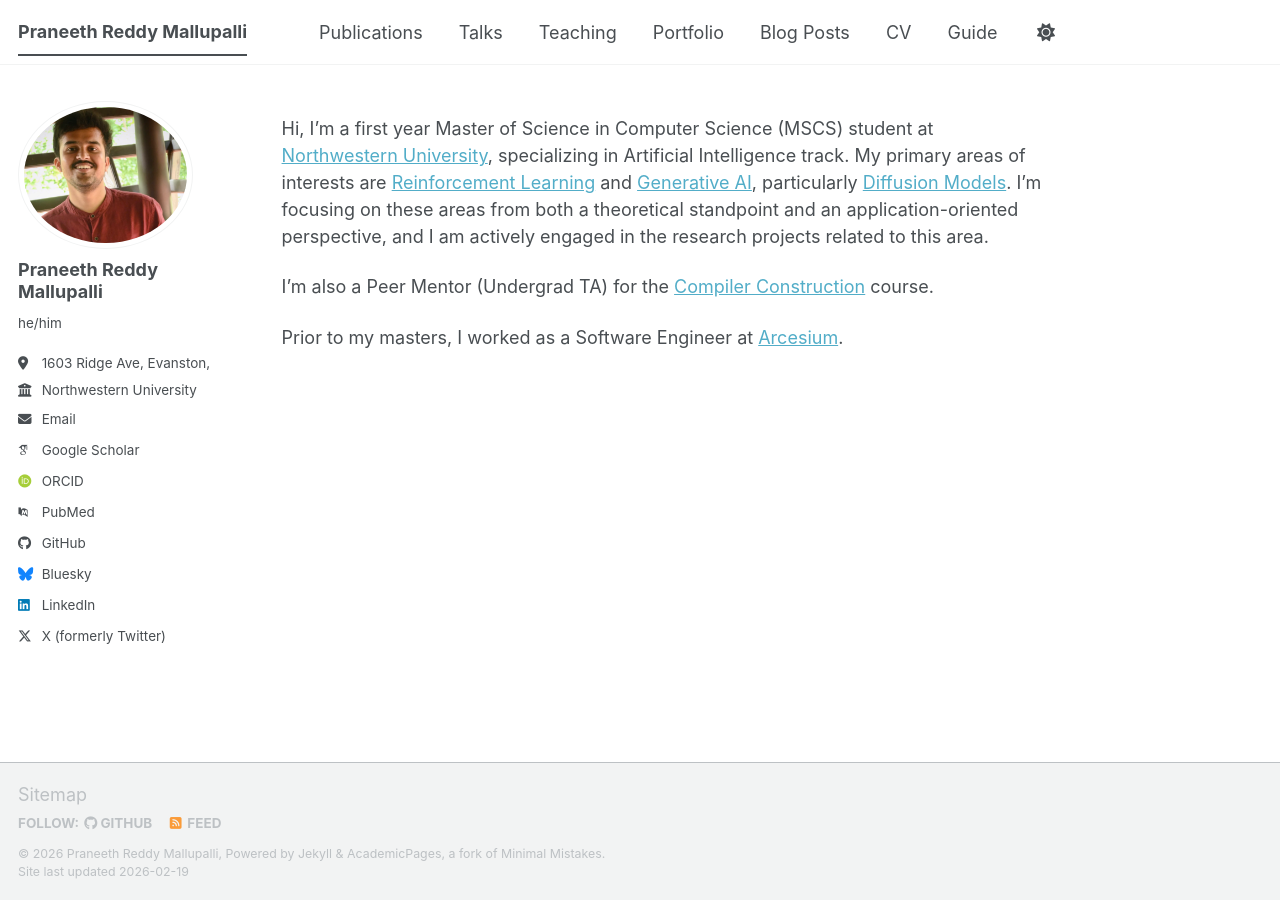
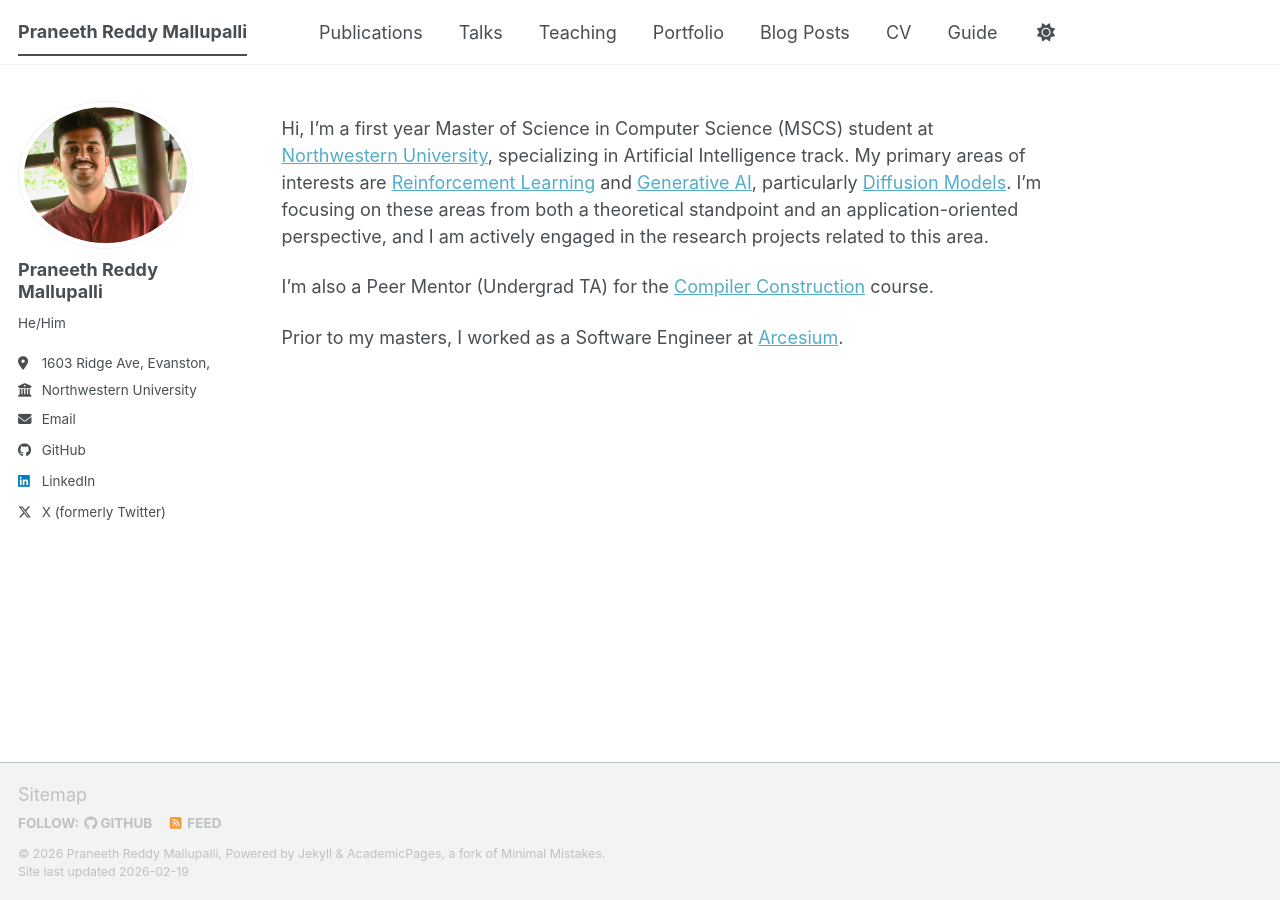
Before and after one commit to prm036/prm036.github.io, a Jekyll site: the page built from _pages/about.md, in a window 1280 px wide. Built offline with Jekyll 4.4.1, drawn with Linux system fonts in a browser that asks for light colours; some web fonts are replaced; a script bundle is joined from its source files by our own code; library files that are not in the unit come from our copies; some of the changed lines change nothing that is shown.

Commit message:
Update personal information in _config.yml

```diff
--- a/_config.yml
+++ b/_config.yml
@@ -25,7 +25,7 @@
   # Biographic information
   avatar           : "profile.png"
   name             : "Praneeth Reddy Mallupalli"
-  pronouns         : "he/him"
+  pronouns         : "He/Him"
   bio              : ""
   location         : "1603 Ridge Ave, Evanston, IL"
   employer         : "Northwestern University"
@@ -33,54 +33,54 @@
   email            : "praneeth@u.northwestern.edu"
 
   # Academic websites
-  academia         : # URL
-  arxiv            : # URL - Update with the correct link to your profile
-  googlescholar    : ""
-  inspire-hep      : # URL
-  impactstory      : # URL
-  orcid            : "https://orcid.org/yourorcidurl"
-  semantic         : # URL
-  ssrn             : # URL
-  pubmed           : "https://www.ncbi.nlm.nih.gov/pubmed/?term=john+snow"
-  researchgate     : # URL
-  scopus           : # URL
-  zotero           : # URL
+  # academia         : # URL
+  # arxiv            : # URL - Update with the correct link to your profile
+  # googlescholar    : ""
+  # inspire-hep      : # URL
+  # impactstory      : # URL
+  # orcid            : "https://orcid.org/yourorcidurl"
+  # semantic         : # URL
+  # ssrn             : # URL
+  # pubmed           : "https://www.ncbi.nlm.nih.gov/pubmed/?term=john+snow"
+  # researchgate     : # URL
+  # scopus           : # URL
+  # zotero           : # URL
 
 
   # Repositories and software development
-  bitbucket        : # Username - Update with your username on the site
-  codepen          : # Username
-  dribbble         : # Username
-  github           : "academicpages"
-  kaggle           : # Username
-  stackoverflow    : # User number or user number and name (i.e., use "1" or "1/jeff-atwood")
+  # bitbucket        : # Username - Update with your username on the site
+  # codepen          : # Username
+  # dribbble         : # Username
+  github           : "prm036"
+  # kaggle           : # Username
+  # stackoverflow    : # User number or user number and name (i.e., use "1" or "1/jeff-atwood")
 
   # Social media
-  artstation       : # Username
-  bluesky          : "bsky.app" # Replace this with you Bluesky username
-  facebook         : # Username
-  flickr           : # Username
-  foursquare       : # Username
-  goodreads        : # Username
-  google_plus      : # Username
-  keybase          : # Username
-  instagram        : # Username
-  lastfm           : # Username
+  # artstation       : # Username
+  # bluesky          : "bsky.app" # Replace this with you Bluesky username
+  # facebook         : # Username
+  # flickr           : # Username
+  # foursquare       : # Username
+  # goodreads        : # Username
+  # google_plus      : # Username
+  # keybase          : # Username
+  # instagram        : # Username
+  # lastfm           : # Username
   linkedin         : praneethreddym
-  mastodon         : # URL
-  medium           : # URL
-  pinterest        : # Username
-  soundcloud       : # Username
-  steam            : # Username
-  telegram         : # URL
-  tumblr           : # Username
+  # mastodon         : # URL
+  # medium           : # URL
+  # pinterest        : # Username
+  # soundcloud       : # Username
+  # steam            : # Username
+  # telegram         : # URL
+  # tumblr           : # Username
   twitter          : praneeth036
-  vine             : # Username
-  weibo            : # Username
-  wikipedia        : # Username
-  xing             : # Username
-  youtube          : # Username
-  zhihu            : # Username
+  # vine             : # Username
+  # weibo            : # Username
+  # wikipedia        : # Username
+  # xing             : # Username
+  # youtube          : # Username
+  # zhihu            : # Username
 
 # Publication Category - The following the list of publication categories and their headings
 publication_category:
```
